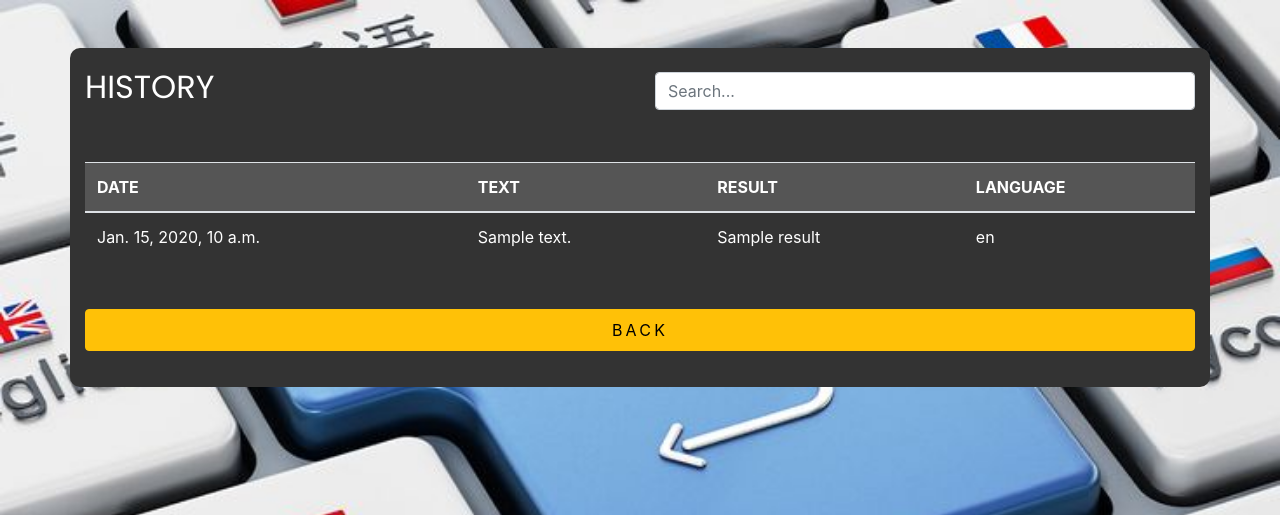
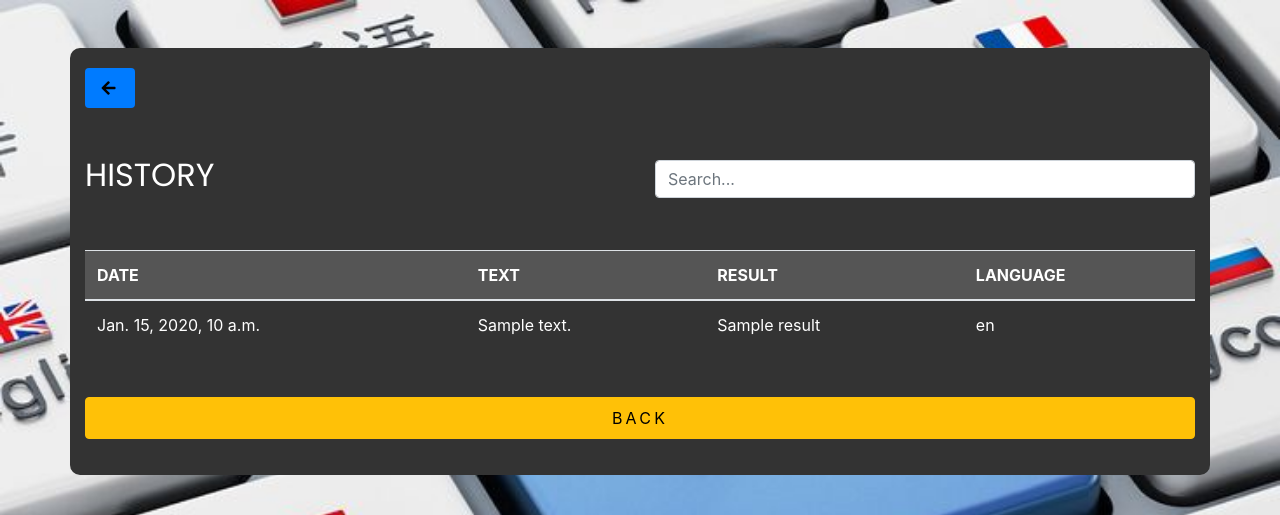
Before and after one commit to AromalShaji/GoogleTransilatior, a Django app: template GoogleTrans/templates/history.html in a window 1280 px wide. Shown: the top 515 px of the page. Run offline with Django 5.2, Linux system fonts and the light colour scheme; the template is opened without the code that fills it: most values are stand-ins (such as "Sample title", 1, 10 or a date in 2020); some libraries are stand-ins or nearby versions; some web fonts are replaced.

Commit message:
Update history.html

```diff
--- a/GoogleTrans/templates/history.html
+++ b/GoogleTrans/templates/history.html
@@ -110,14 +110,24 @@
 <link rel="stylesheet" type="text/css" href="https://cdn.datatables.net/1.10.25/css/jquery.dataTables.css">
 <script src="https://ajax.googleapis.com/ajax/libs/jquery/3.6.0/jquery.min.js"></script>
 <script src="https://cdn.datatables.net/1.10.25/js/jquery.dataTables.js"></script>
+<link href="https://cdnjs.cloudflare.com/ajax/libs/font-awesome/5.15.4/css/all.min.css" rel="stylesheet">
 
 
 
 <div class="container mt-5 text-white">
     <div class="row align-items-center justify-content-between">
+        <div class="col-md-6 mb-5">
+            <a href="{% url 'home' %}" class="btn btn-primary text-black btn-block" style="width: 50px;">
+                <i class="fas fa fa-arrow-left"></i>
+            </a>
+        </div>
+    </div>
+
+    <div class="row align-items-center justify-content-between">
         <div class="col-md-6">
             <h2>HISTORY</h2>
         </div>
+
         <div class="col-md-6">
             <div class="d-flex justify-content-end">
                 <input type="text" id="searchInput" class="form-control" placeholder="Search...">
```
